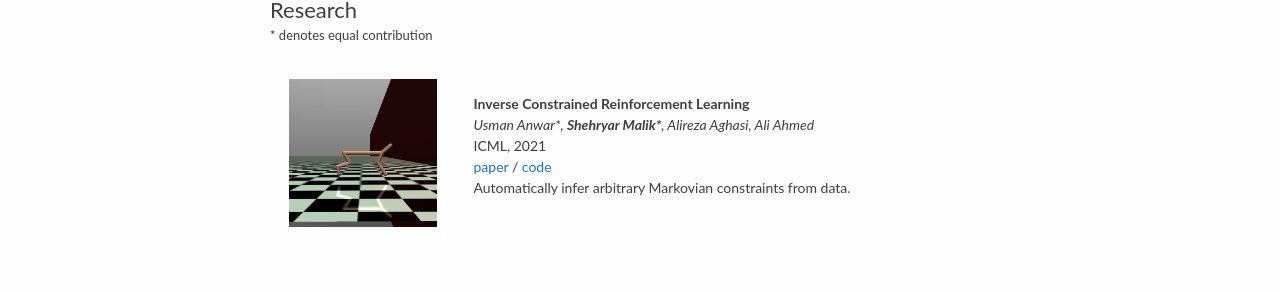
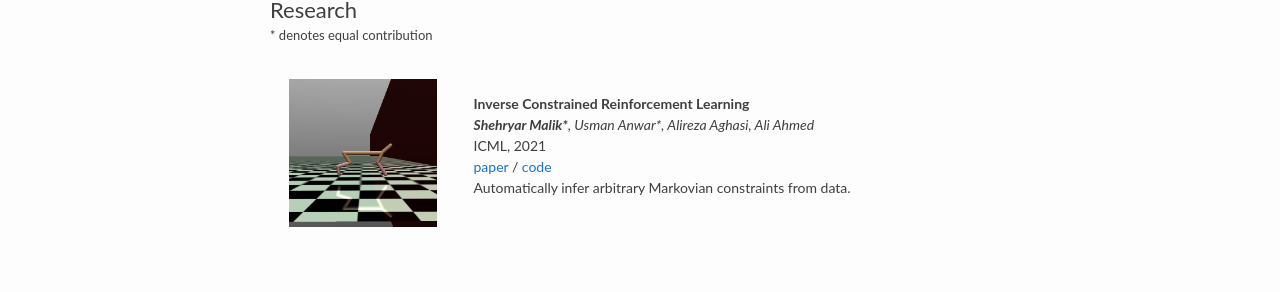
Before and after one commit to shehryar-malik/shehryar-malik.github.io, a Jekyll site: the page built from _layouts/home.html, in a window 1280 px wide. Shown: the part 672-964 px from the top of the page. Built offline with Jekyll 4.4.1, drawn with Linux system fonts in a browser that asks for light colours.

Commit message:
add ICRL

```diff
--- a/_layouts/home.html
+++ b/_layouts/home.html
@@ -82,7 +82,7 @@ permalink: /home/
                         <td style="padding:2.5%;width:75%;vertical-align:middle;border:none;border-collapse:collapse">
                             <h3>Inverse Constrained Reinforcement Learning</h3>
                             <br>
-                            <em>Usman Anwar*, <b>Shehryar Malik*</b>, Alireza Aghasi, Ali Ahmed</em>
+                            <em><b>Shehryar Malik*</b>, Usman Anwar*, Alireza Aghasi, Ali Ahmed</em>
                             <br>
                             ICML, 2021
                             <br>
```
